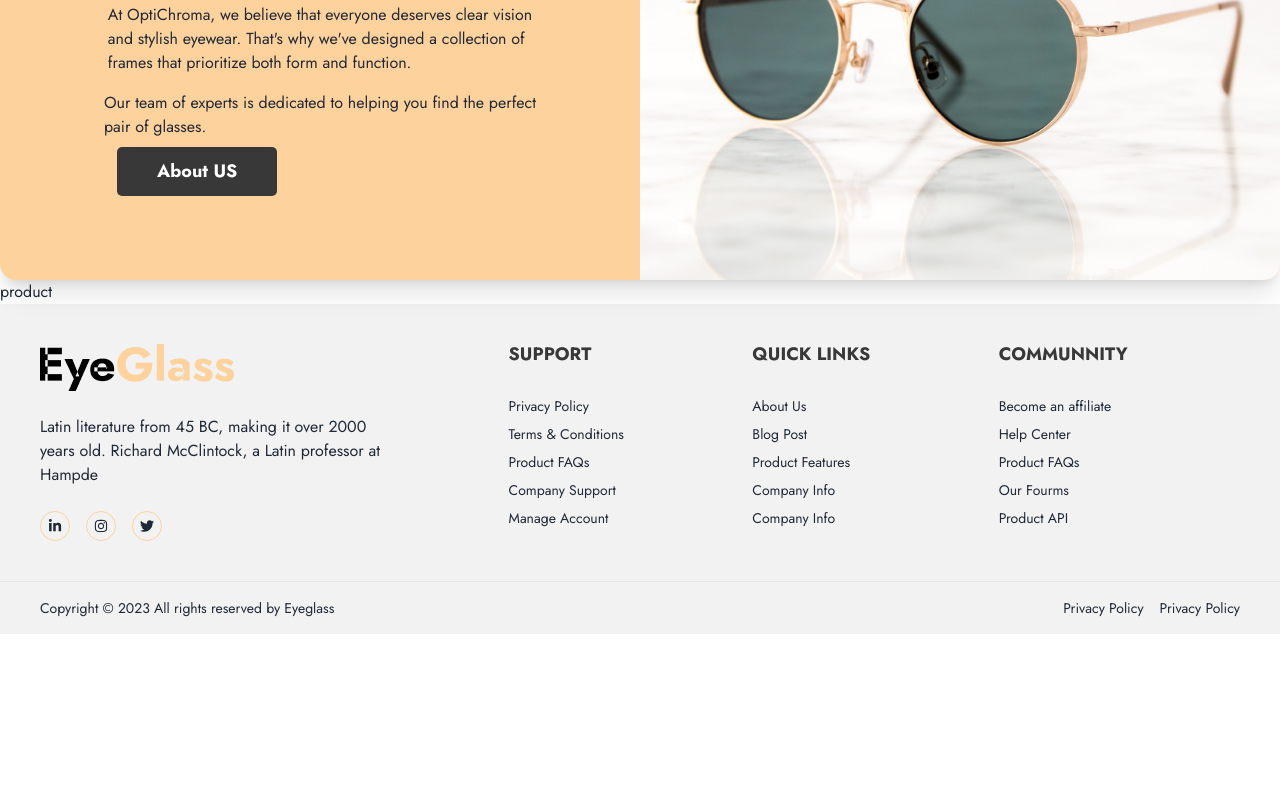
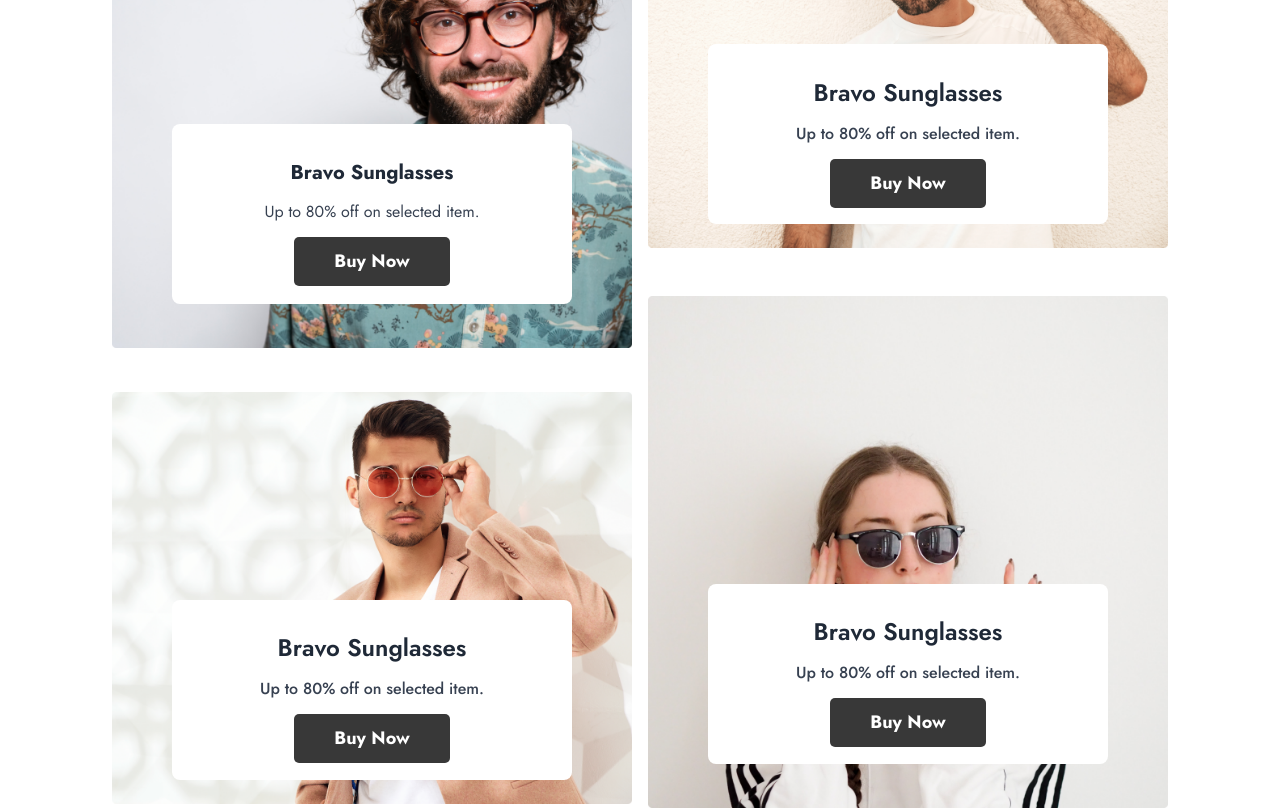
Before and after one commit to mdgausulislam/Md-Gousul_lslam-Landing-Page-Challenge, a React (Vite) app: page / in a window 1280 px wide. Shown: the part 1140-1950 px from the top of the page. Before the commit the page ends 1774 px from the top, so only its background shows below. Built offline with nearby package versions, Linux system fonts and the light colour scheme.

Commit message:
discount card make and responsive

```diff
--- a/src/Components/GlassDiscount/GlassDiscount.css
+++ b/src/Components/GlassDiscount/GlassDiscount.css
@@ -0,0 +1,3 @@
+.topdis-4 {
+    top: 300px !important;
+}
--- a/src/Components/GlassDiscount/GlassDiscount.jsx
+++ b/src/Components/GlassDiscount/GlassDiscount.jsx
@@ -0,0 +1,124 @@
+// import React from 'react';
+// import discount1 from '../../assets/discount/Image (1).png'
+// import discount2 from '../../assets/discount/Image (2).png'
+// import discount3 from '../../assets/discount/Image (3).png'
+// import discount4 from '../../assets/discount/Image (4).png'
+// import './GlassDiscount.css'
+
+// const GlassDiscount = () => {
+//     return (
+//         <div class="container px-28 m-auto py-40">
+//             <div class="flex flex-row space-x-4">
+//                 <div class="flex w-full flex-col space-y-4">
+//                     <section class="h-[600px] gap-6" >
+//                         <section class="relative px-10 md:p-0 transform duration-500 hover:shadow-xl cursor-pointer hover:-translate-y-1 flex flex-col items-center justify-center">
+//                             <img class="w-full" src={discount1} alt="" />
+//                             <div class="content flex flex-col items-center justify-center bg-white p-2 pt-8 md:p-4 pb-4 lg:w-[400px] w-full lg:absolute top-72 h-[180px] rounded-lg text-center">
+//                                 <h2 class="text-xl font-bold mt-4 md:mt-4">Bravo Sunglasses</h2>
+//                                 <p class="my-3 font-normal text-gray-700 leading-relaxed">Up to 80% off on selected item.</p>
+//                                 <button class="buyButton1">Buy Now</button>
+//                             </div>
+//                         </section>
+//                     </section>
+//                     <section class="h-[400px] gap-6" style={{ marginTop: "-55px" }}>
+//                         <section class="relative px-10 md:p-0 transform duration-500 hover:shadow-xl cursor-pointer hover:-translate-y-1 flex flex-col items-center justify-center">
+//                             <img class="w-full" src={discount3} alt="" />
+//                             <div class="content flex flex-col items-center justify-center bg-white p-2 pt-8 md:p-4 pb-4 lg:w-[400px] w-full lg:absolute top-52 h-[180px] rounded-lg text-center">
+//                                 <h2 class="text-2xl font-semibold mt-4 md:mt-4">Bravo Sunglasses</h2>
+//                                 <p class="my-3 text-justify font-medium text-gray-700 leading-relaxed">Up to 80% off on selected item.</p>
+//                                 <button class="buyButton1">Buy Now</button>
+//                             </div>
+//                         </section>
+//                     </section>
+//                 </div>
+//                 <div class="flex w-full flex-col space-y-4">
+//                     <section class="h-[400px]">
+//                         <section class="relative px-10 md:p-0 transform duration-500 hover:shadow-xl cursor-pointer hover:-translate-y-1 flex flex-col items-center justify-center">
+//                             <img class="w-full" src={discount2} alt="" />
+//                             <div class="content flex flex-col items-center justify-center bg-white p-2 pt-8 md:p-4 pb-4 lg:w-[400px] w-full lg:absolute top-52 h-[180px] rounded-lg text-center">
+//                                 <h2 class="text-2xl font-semibold mt-4 md:mt-4">Bravo Sunglasses</h2>
+//                                 <p class="my-3 font-medium text-gray-700 leading-relaxed">Up to 80% off on selected item.</p>
+//                                 <button class="buyButton1">Buy Now</button>
+//                             </div>
+//                         </section>
+//                     </section>
+//                     <section class="h-[600px] pt-7">
+//                         <section class="relative px-10 md:p-0 transform duration-500 hover:shadow-xl cursor-pointer hover:-translate-y-1 flex flex-col items-center justify-center">
+//                             <img class="w-full" src={discount4} alt="" />
+//                             <div class="content flex flex-col items-center justify-center bg-white p-2 pt-8 md:p-4 pb-4 lg:w-[400px] w-full lg:absolute h-[180px] topdis-4 rounded-lg text-center">
+//                                 <h2 class="text-2xl font-semibold mt-4 md:mt-4">Bravo Sunglasses</h2>
+//                                 <p class="my-3 font-medium text-gray-700 leading-relaxed">Up to 80% off on selected item.</p>
+//                                 <button class="buyButton1">Buy Now</button>
+//                             </div>
+//                         </section>
+//                     </section>
+//                 </div>
+//             </div>
+//         </div>
+//     );
+// };
+
+// export default GlassDiscount;
+
+
+import React from 'react';
+import discount1 from '../../assets/discount/Image (1).png'
+import discount2 from '../../assets/discount/Image (2).png'
+import discount3 from '../../assets/discount/Image (3).png'
+import discount4 from '../../assets/discount/Image (4).png'
+import './GlassDiscount.css'
+
+const GlassDiscount = () => {
+    return (
+        <div className="container mx-auto py-5 px-4 md:px-28">
+            <div className="flex flex-col md:flex-row space-y-4 md:space-y-0 md:space-x-4">
+                <div className="flex w-full flex-col space-y-4">
+                    <section className="h-[600px] md:h-auto md:gap-6">
+                        <div className="relative transform duration-500 hover:shadow-xl cursor-pointer hover:-translate-y-1 flex flex-col items-center justify-center">
+                            <img className="w-full h-full object-cover" src={discount1} alt="Discount 1" />
+                            <div className="content flex flex-col items-center justify-center bg-white p-2 pt-8 md:p-4 pb-4 w-full lg:w-[400px] lg:absolute top-72 h-[180px] rounded-lg text-center">
+                                <h2 className="text-xl font-bold mt-4">Bravo Sunglasses</h2>
+                                <p className="my-3 font-normal text-gray-700 leading-relaxed">Up to 80% off on selected item.</p>
+                                <button className="buyButton1">Buy Now</button>
+                            </div>
+                        </div>
+                    </section>
+                    <section className="h-[400px] md:h-auto md:gap-6"  style={{ marginTop: "44px" }}>
+                        <div className="relative transform duration-500 hover:shadow-xl cursor-pointer hover:-translate-y-1 flex flex-col items-center justify-center">
+                            <img className="w-full h-full object-cover" src={discount3} alt="Discount 3" />
+                            <div className="content flex flex-col items-center justify-center bg-white p-2 pt-8 md:p-4 pb-4 w-full lg:w-[400px] lg:absolute top-52 h-[180px] rounded-lg text-center">
+                                <h2 className="text-2xl font-semibold mt-4">Bravo Sunglasses</h2>
+                                <p className="my-3 text-justify font-medium text-gray-700 leading-relaxed">Up to 80% off on selected item.</p>
+                                <button className="buyButton1">Buy Now</button>
+                            </div>
+                        </div>
+                    </section>
+                </div>
+                <div className="flex w-full flex-col space-y-4">
+                    <section className="h-[400px] md:h-auto md:gap-6">
+                        <div className="relative transform duration-500 hover:shadow-xl cursor-pointer hover:-translate-y-1 flex flex-col items-center justify-center">
+                            <img className="w-full h-full object-cover" src={discount2} alt="Discount 2" />
+                            <div className="content flex flex-col items-center justify-center bg-white p-2 pt-8 md:p-4 pb-4 w-full lg:w-[400px] lg:absolute top-52 h-[180px] rounded-lg text-center">
+                                <h2 className="text-2xl font-semibold mt-4">Bravo Sunglasses</h2>
+                                <p className="my-3 font-medium text-gray-700 leading-relaxed">Up to 80% off on selected item.</p>
+                                <button className="buyButton1">Buy Now</button>
+                            </div>
+                        </div>
+                    </section>
+                    <section className="h-[600px] md:h-auto md:pt-8">
+                        <div className="relative transform duration-500 hover:shadow-xl cursor-pointer hover:-translate-y-1 flex flex-col items-center justify-center">
+                            <img className="w-full h-full object-cover" src={discount4} alt="Discount 4" />
+                            <div className="content flex flex-col items-center justify-center bg-white p-2 pt-8 md:p-4 pb-4 w-full lg:w-[400px] lg:absolute top-72 h-[180px] rounded-lg text-center">
+                                <h2 className="text-2xl font-semibold mt-4">Bravo Sunglasses</h2>
+                                <p className="my-3 font-medium text-gray-700 leading-relaxed">Up to 80% off on selected item.</p>
+                                <button className="buyButton1">Buy Now</button>
+                            </div>
+                        </div>
+                    </section>
+                </div>
+            </div>
+        </div>
+    );
+};
+
+export default GlassDiscount;
--- a/src/Pages/About/About.css
+++ b/src/Pages/About/About.css
@@ -14,7 +14,7 @@
 }
 
 .card-body h6,
-p {
+.details {
     display: flex;
     justify-content: center;
     align-items: center;
--- a/src/Pages/About/About.jsx
+++ b/src/Pages/About/About.jsx
@@ -7,13 +7,13 @@ const About = () => {
         <div className="card lg:card-side bg-base-100 shadow-xl">
             <div className="card-body">
                 <h6 className="card-title pb-5">Experience clear vision with <br /> OptiChroma Vision Frames</h6>
-                <p>At OptiChroma, we believe that everyone deserves clear vision <br />and stylish eyewear. That's why we've designed a collection of <br /> frames that prioritize both form and function.</p>
-                <p className='pt-2'>Our team of experts is dedicated to helping you find the perfect <br /> pair of glasses.</p>
+                <p className='details'>At OptiChroma, we believe that everyone deserves clear vision <br />and stylish eyewear. That's why we've designed a collection of <br /> frames that prioritize both form and function.</p>
+                <p className='pt-2 details'>Our team of experts is dedicated to helping you find the perfect <br /> pair of glasses.</p>
                 <div>
                     <button class="buyButton1 md:ml-[85px]">About US</button>
                 </div>
             </div>
-            <figure className='md:w-1/2'><img src={glass} alt="Album" /></figure>
+            <figure className='md:w-1/2'><img src={glass} alt="glass about details" /></figure>
         </div>
     );
 };
--- a/src/Pages/HomePage/HomePage.jsx
+++ b/src/Pages/HomePage/HomePage.jsx
@@ -3,12 +3,14 @@ import BannerSection from '../BannerSection/BannerSection';
 import Product from '../../Components/Product/Product';
 import LifeCycle from '../../Components/LifeCycle/LifeCycle';
 import About from '../About/About';
+import GlassDiscount from '../../Components/GlassDiscount/GlassDiscount';
 
 const HomePage = () => {
     return (
         <div>
             <BannerSection />
             <LifeCycle />
+            <GlassDiscount />
             <About />
             <Product />
         </div>
```
